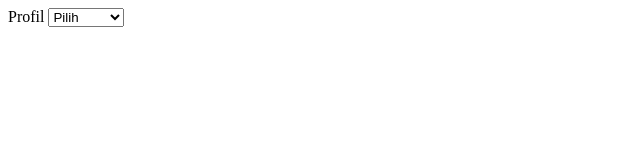
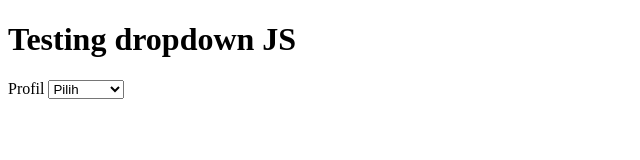
Before and after one commit to andraadev/show-hidden-dropdown-JS, a plain HTML site: page index.html in a window 1280 px wide. Shown: the whole page, without its empty margins (0-640 px from the left). Drawn offline with Linux system fonts and the light colour scheme.

Commit message:
Update index.html

```diff
--- a/index.html
+++ b/index.html
@@ -9,6 +9,7 @@
 </head>
 
 <body>
+    <h1>Testing dropdown JS</h1>
         <label>Profil</label>
         <select id="ProfilDropdown">
             <option value="0">Pilih</option>
```
